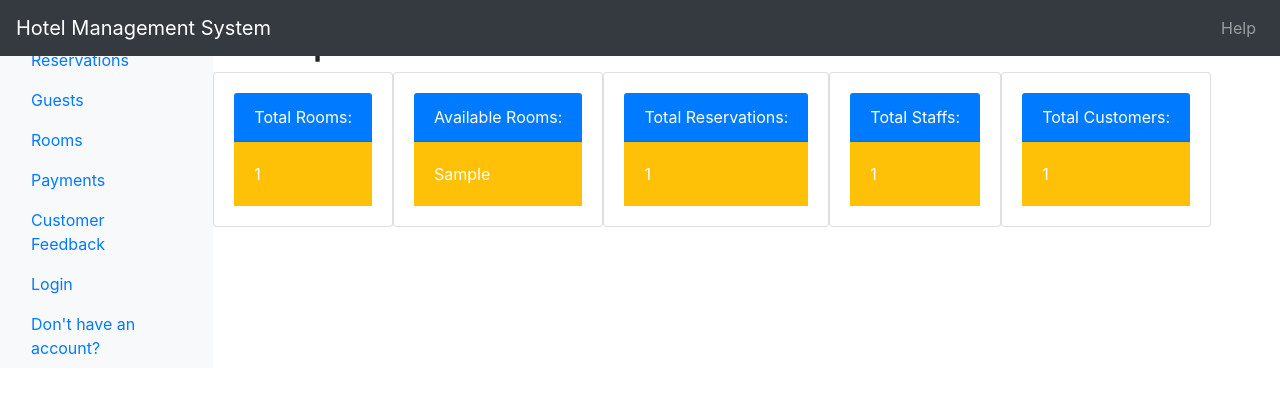
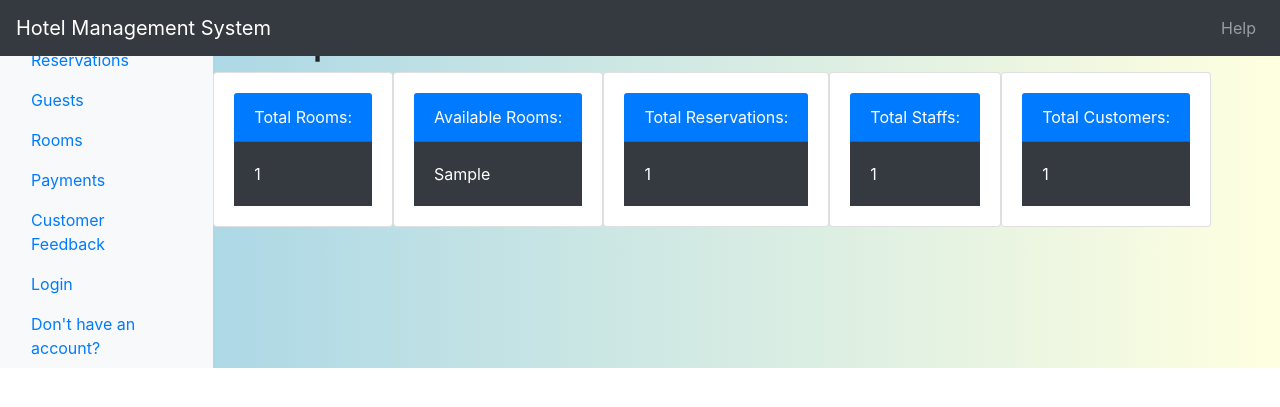
Before and after one commit to anisbhsl/Hotel-Management-System, a Django app: template main/templates/index.html in a window 1280 px wide. Shown: the top 407 px of the page. Run offline with Django 3.2, Linux system fonts and the light colour scheme; the template is opened without the code that fills it: most values are stand-ins (such as "Sample title", 1, 10 or a date in 2020); some libraries are stand-ins or nearby versions.

Commit message:
frontend slightly modified

```diff
--- a/main/templates/base.html
+++ b/main/templates/base.html
@@ -120,7 +120,7 @@
         <!-- ---------------------------------------------------------------------------- -->
 
         <!-- -------------------------Main Body Content---------------------- -->
-        <main role="main" class="col-sm-9 ml-sm-auto col-md-10 pt-3">
+        <main role="main" class="col-sm-9 ml-sm-auto col-md-10 pt-3" style="background: linear-gradient(to right, lightblue, lightyellow">
             <!-- ---------Content Heading----------- -->
             {% block content-title %}
                 <h1>{{ title }}</h1>
--- a/main/templates/index.html
+++ b/main/templates/index.html
@@ -8,45 +8,45 @@
         <div class="card .col-md-3">
             <div class="card-body">
                 <div class="card-header bg-primary text-white"> Total Rooms:</div>
-                <div class="card-body bg-warning text-white"> {{ total_num_rooms }}</div>
+                <div class="card-body bg-dark text-white"> {{ total_num_rooms }}</div>
             </div>
         </div>
 
         <div class="card .col-md-3">
             <div class="card-body">
                 <div class="card-header bg-primary text-white"> Available Rooms:</div>
-                <div class="card-body bg-warning text-white"> {{ available_num_rooms }}</div>
+                <div class="card-body bg-dark text-white"> {{ available_num_rooms }}</div>
             </div>
         </div>
 
         <div class="card .col-md-3">
             <div class="card-body">
                 <div class="card-header bg-primary text-white"> Total Reservations:</div>
-                <div class="card-body bg-warning text-white"> {{ total_num_reservations }}</div>
+                <div class="card-body bg-dark text-white"> {{ total_num_reservations }}</div>
             </div>
         </div>
 
         <div class="card .col-md-3">
             <div class="card-body">
                 <div class="card-header bg-primary text-white"> Total Staffs:</div>
-                <div class="card-body bg-warning text-white">  {{ total_num_staffs }} </div>
+                <div class="card-body bg-dark text-white">  {{ total_num_staffs }} </div>
             </div>
         </div>
 
         <div class="card .col-md-3">
             <div class="card-body">
                 <div class="card-header bg-primary text-white"> Total Customers:</div>
-                <div class="card-body bg-warning text-white">{{ total_num_customers }}</div>
+                <div class="card-body bg-dark text-white">{{ total_num_customers }}</div>
             </div>
         </div>
         {% if user.is_authenticated %}
             <div class="card .col-md-3">
                 <div class="card-body">
                     <div class="card-header bg-primary text-white"> Last Reservation:</div>
-                    <div class="card-body bg-warning text-white">Reservation for: <a
+                    <div class="card-body bg-dark text-white">Reservation for: <a
                             href="{% url 'customer-detail' last_reserved_by.customer.customer_id %}">{{ last_reserved_by.customer }}</a>
                     </div>
-                    <div class="card-body bg-warning text-white">
+                    <div class="card-body bg-dark text-white">
                         Reserved By:
                         {% if perms.main.can_view_staff_detail %}
                             <a href="{% url 'staff-detail' last_reserved_by.staff.staff_id %}">{{ last_reserved_by.staff }}</a>
```
Also changed, not shown: db.sqlite3.
